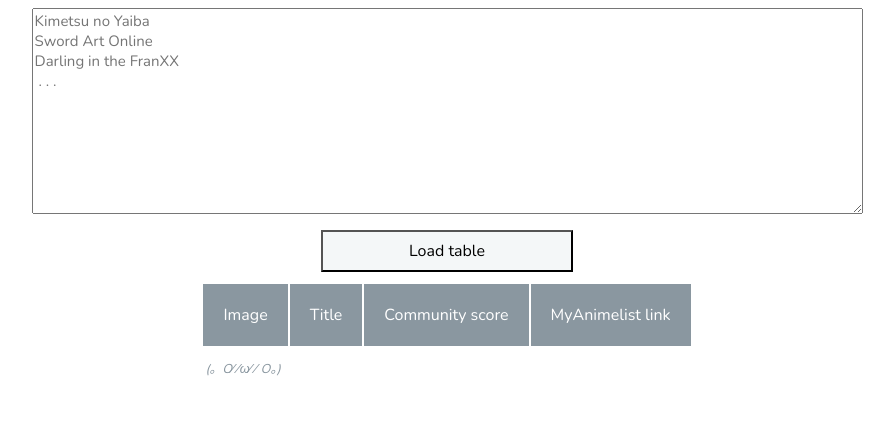
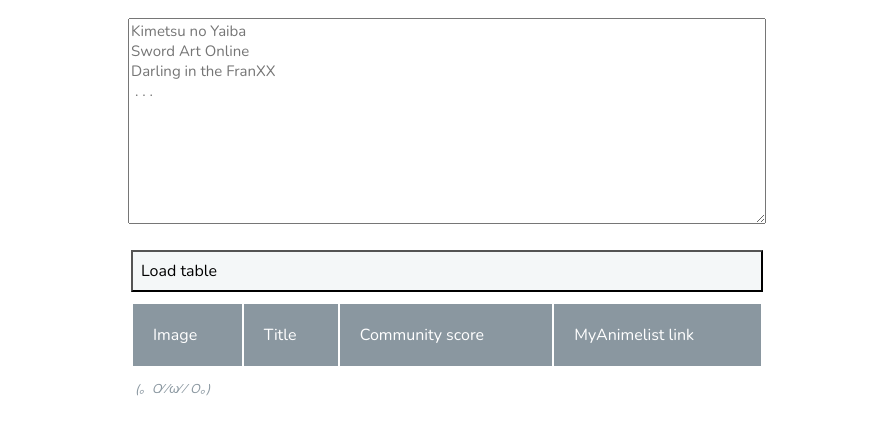
Before and after one commit to SegoCode/Anime-History-Viewer, a plain HTML site: page docs/index.html in a window 1280 px wide. Shown: the whole page, without its empty margins (193-1087 px from the left). Drawn offline with nearby package versions, Linux system fonts and the light colour scheme.

Commit message:
Update style.css

```diff
--- a/docs/style.css
+++ b/docs/style.css
@@ -1,9 +1,4 @@
-*,
-*:before,
-*:after {
-  -moz-box-sizing: border-box;
-  -webkit-box-sizing: border-box;
-  box-sizing: border-box;
+*{
   font-family: 'Nunito', sans-serif;
 }
 
@@ -12,12 +7,9 @@
   justify-content: center;
 }
 
-
-
 .expand-button {
   cursor: pointer;
-  display: block;
-  width: 20%;
+  display: flex;
   margin-top: 1rem;
   margin-left: auto;
   margin-right: auto;
@@ -32,8 +24,11 @@ textarea {
   font-size: 15px;
 }
 
-table {
-  max-width: 960px;
+table,
+textarea,
+button{
+  width: 50%;
+  max-width:50%;
   margin: 10px auto;
 }
 
```
